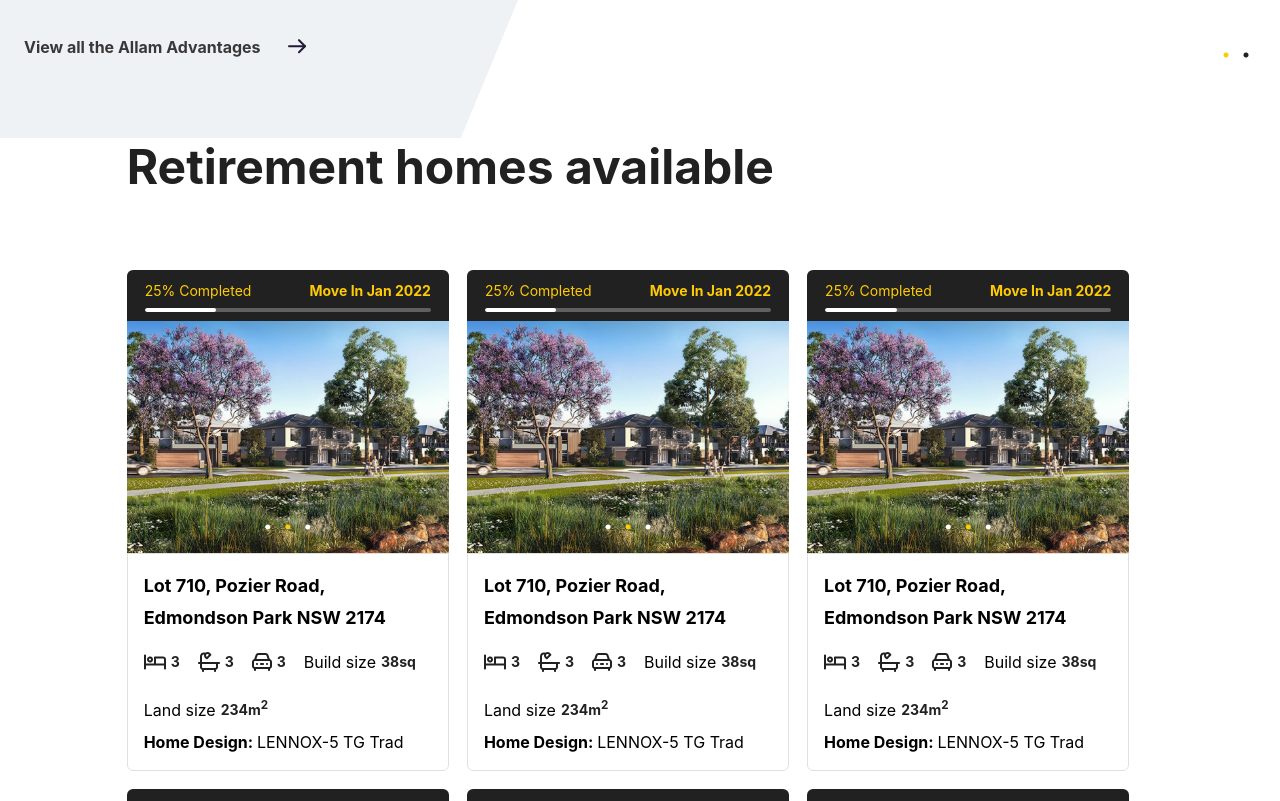
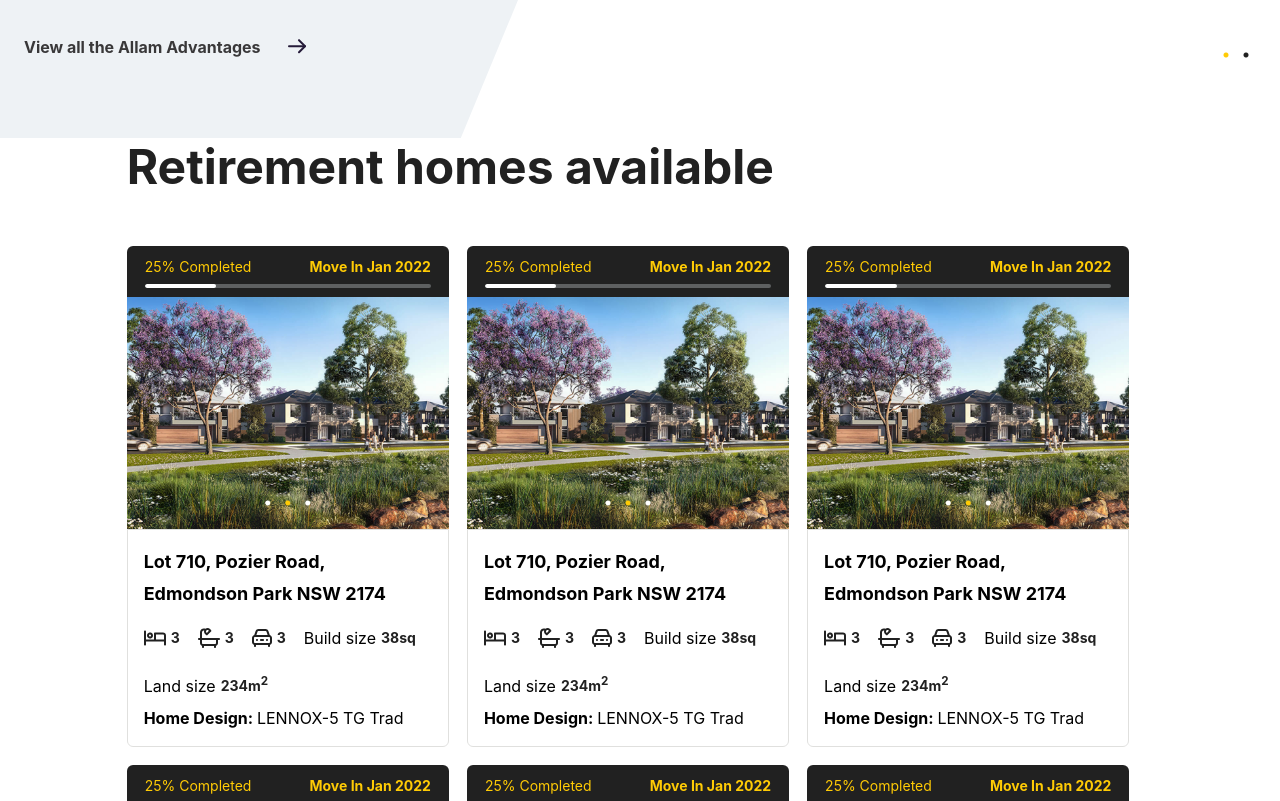
Before and after one commit to hello-pronim/allam-corporate, a Next.js app: page /retirement-living in a window 1280 px wide. Shown: the part 1619-2420 px from the top of the page. Built offline with nearby package versions, Linux system fonts and the light colour scheme; a web font is replaced by a local one.

Commit message:
fix: set row-gap to 0

```diff
--- a/src/components/CardGrid/CardGrid.module.scss
+++ b/src/components/CardGrid/CardGrid.module.scss
@@ -7,6 +7,7 @@
   @include grid-container;
   @include breakpoint($large) {
     @include grid(1, 12);
+    row-gap: 0 !important;
   }
   // TODO: Josh please do not use this for global components, you can check the design
   // background: rgb(255, 255, 255);
```
